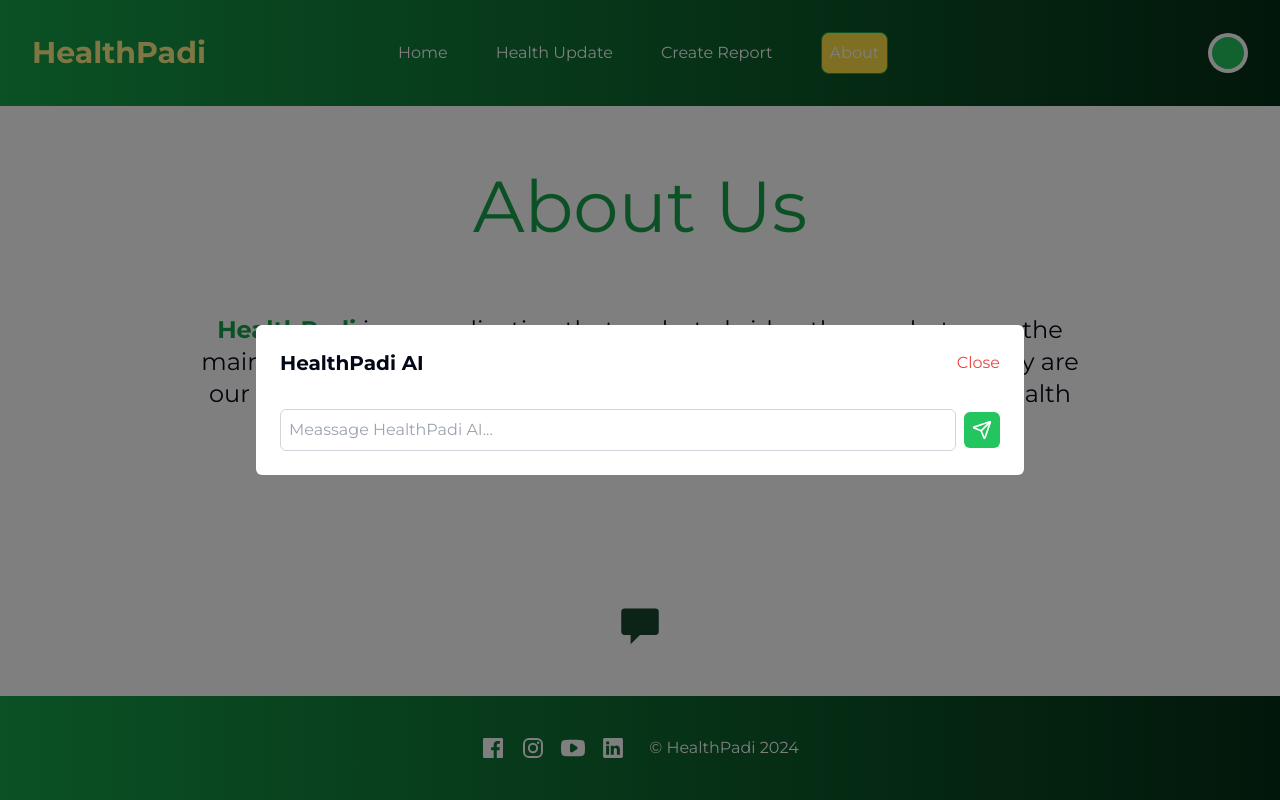
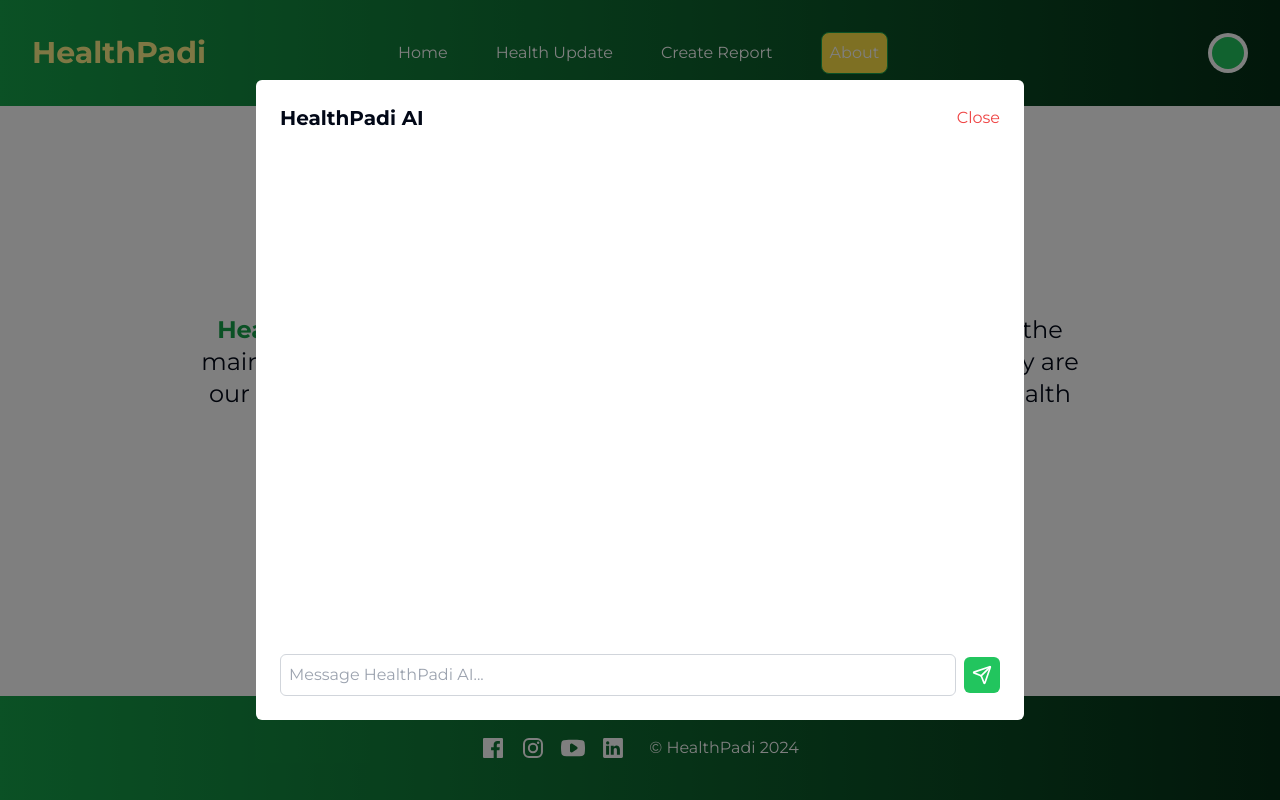
Before and after one commit to HealthPadi/HealthPadi-Frontend, a Next.js app: page /about in a window 1280 px wide. Both pictures are taken after a click on the button 640 px from the left and 624 px from the top of the page. Built offline with nearby package versions, Linux system fonts and the light colour scheme.

Commit message:
updated the chatModal

```diff
--- a/services/healthUpdateService.ts
+++ b/services/healthUpdateService.ts
@@ -1,7 +1,6 @@
 import { ReactNode } from "react";
 import axiosConfig from "../config/axios";
 import { AxiosResponse } from "axios";
-// import HealthUpdate from "../src/app/update/page";
 
 export interface HealthUpdate {
   reportId: string;
--- a/src/components/ChatModal.tsx
+++ b/src/components/ChatModal.tsx
@@ -15,12 +15,6 @@ const ChatModal: React.FC<ChatModalProps> = ({ isOpen, onClose }) => {
   const [chatHistory, setChatHistory] = useState<ChatHistoryItem[]>([]);
   const { createChatMutation } = useChat();
   const { user } = useAuthState(); // Get the currently logged-in user
-
-  // useEffect(() => {
-  //   if (getChatQuery.data?.chats[0]?.chatHistory) {
-  //     setChatHistory(getChatQuery.data.chats[0].chatHistory);
-  //   }
-  // }, [getChatQuery.data]);
 
   const handleSendMessage = () => {
     if (newMessage.trim() !== "") {
@@ -56,7 +50,7 @@ const ChatModal: React.FC<ChatModalProps> = ({ isOpen, onClose }) => {
 
   return (
     <div className="fixed inset-0 bg-black bg-opacity-50 flex justify-center items-center">
-      <div className="bg-white p-6 rounded-md w-full max-w-3xl">
+      <div className="bg-white p-6 rounded-md w-full max-w-3xl h-[80vh] flex flex-col">
         <div className="flex justify-between items-center mb-4">
           <h2 className="text-xl font-bold">HealthPadi AI</h2>
           <button onClick={onClose} className="text-red-500">
@@ -64,7 +58,7 @@ const ChatModal: React.FC<ChatModalProps> = ({ isOpen, onClose }) => {
           </button>
         </div>
 
-        <div className="chat-history overflow-y-auto max-h-60 mb-4">
+        <div className="chat-history overflow-y-auto flex-grow mb-4">
           {chatHistory.map((message, index) => (
             <div
               key={index}
@@ -103,7 +97,7 @@ const ChatModal: React.FC<ChatModalProps> = ({ isOpen, onClose }) => {
             value={newMessage}
             onChange={(e) => setNewMessage(e.target.value)}
             className="flex-grow p-2 border border-gray-300 rounded-md"
-            placeholder="Meassage HealthPadi AI..."
+            placeholder="Message HealthPadi AI..."
           />
           <button
             onClick={handleSendMessage}
```
